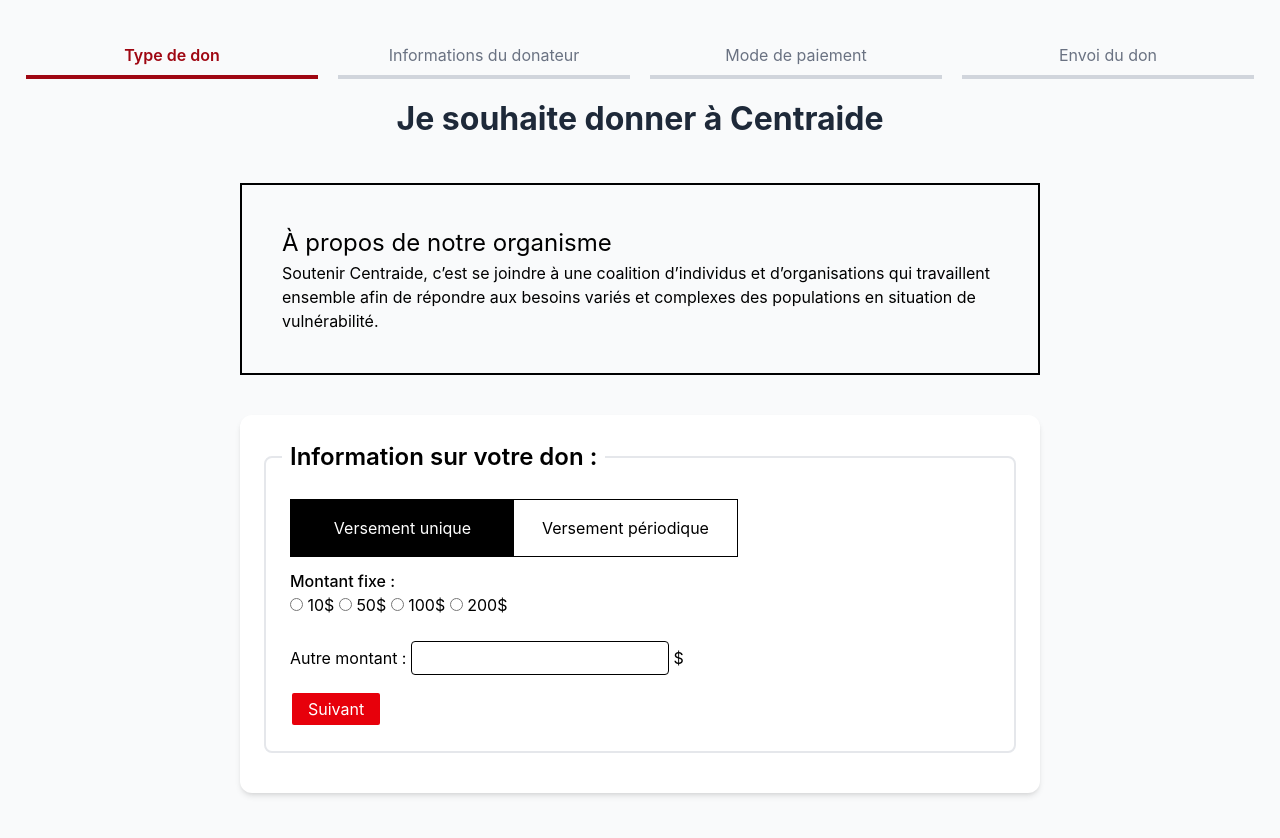
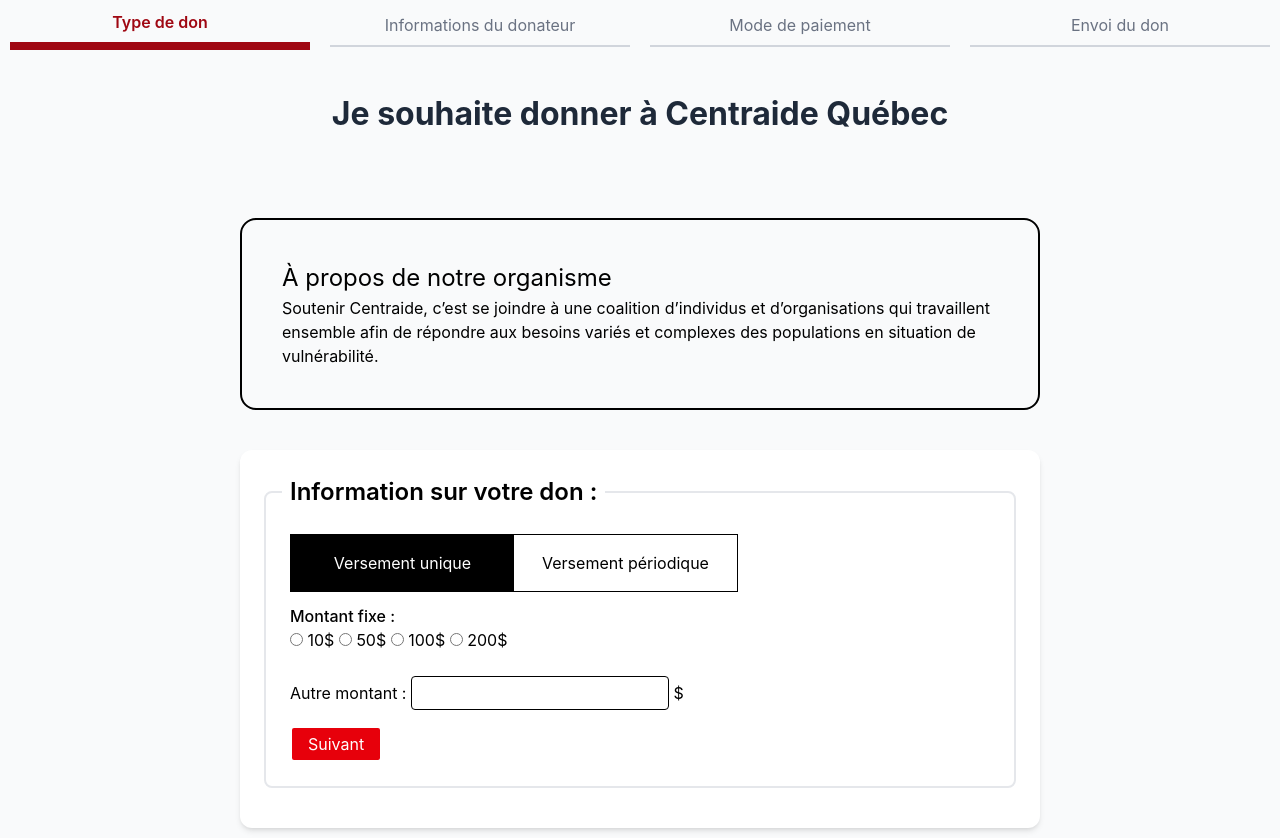
Before and after one commit to bouthilletteariane/Formulaire_Don, a website built with Vite: page index.html in a window 1280 px wide. Built offline with nearby package versions, Linux system fonts and the light colour scheme.

Commit message:
step-left avancement

```diff
--- a/index.html
+++ b/index.html
@@ -8,34 +8,34 @@
 </head>
 
 
-<body class="min-h-screen bg-gray-50 flex flex-col items-center justify-center p-4">
+<body class=" bg-gray-50 flex flex-col items-center justify-center">
   <!-- Navigation Steps-left -->
-<nav aria-label="Étapes du formulaire de don" class="w-full py-4">
+<nav aria-label="Étapes du formulaire de don" class="w-full ">
   <ol class="flex flex-row items-center justify-between gap-5 list-none p-0 m-0">
     <!-- Étape Actuelle -->
-    <li aria-current="step" class="flex-1 text-center">
-      <a href="#" class="block pb-2 border-b-4 border-red-800 font-semibold text-red-800">
+    <li aria-current="step" class="flex-1 text-center etape-nav-1">
+      <a href="#" class="block pb-2 border-b-8 border-red-800 font-semibold text-red-800">
         <span class="sr-only">Étape 1 </span>
         Type de don
       </a>
     </li>
     <!-- Étape Suivante 1 -->
-    <li class="flex-1 text-center">
-      <a href="#" class="block pb-2 border-b-4 border-gray-300 text-gray-500">
+    <li class="flex-1 text-center etape-nav-2">
+      <a href="#" class="block pb-2 border-b-2 border-gray-300 text-gray-500">
         <span class="sr-only">Étape 2 </span>
         Informations du donateur
       </a>
     </li>
     <!-- Étape Suivante 2 -->
-    <li class="flex-1 text-center">
-      <a href="#" class="block pb-2 border-b-4 border-gray-300 text-gray-500">
+    <li class="flex-1 text-center etape-nav-3">
+      <a href="#" class="block pb-2 border-b-2 border-gray-300 text-gray-500">
         <span class="sr-only">Étape 3 </span>
         Mode de paiement
       </a>
     </li>
     <!-- Étape Suivante 3 -->
-    <li class="flex-1 text-center">
-      <a href="#" class="block pb-2 border-b-4 border-gray-300 text-gray-500">
+    <li class="flex-1 text-center etape-nav-4">
+      <a href="#" class="block pb-2 border-b-2 border-gray-300 text-gray-500">
         <span class="sr-only">Étape 4 </span>
         Envoi du don
       </a>
@@ -44,9 +44,9 @@
   </ol>
 </nav>
 
-  <h1 class="font-bold text-center text-gray-800">Je souhaite donner à Centraide</h1>
+  <h1 class="font-bold text-center p-10 text-gray-800">Je souhaite donner à Centraide Québec</h1>
 
-  <div class="informations border-2 border-black w-200 p-10 m-10">
+  <div class="informations border-2 rounded-2xl border-black w-200 p-10 m-10">
     <h2 class="sous-titre">À propos de notre organisme</h2>
     <p>
       Soutenir Centraide, c’est se joindre à une coalition d’individus et d’organisations qui travaillent ensemble afin
--- a/src/main.ts
+++ b/src/main.ts
@@ -10,6 +10,13 @@ const etape2 = document.querySelector('.etape2');
 const etape3 = document.querySelector('.etape3');
 const etape4 = document.querySelector('.etape4');
 
+//Déclaration pour step left
+const etapesNav = [
+  document.querySelector('.etape-nav-1'),
+  document.querySelector('.etape-nav-2'),
+  document.querySelector('.etape-nav-3'),
+  document.querySelector('.etape-nav-4')
+];
 let etapeRendu = 1;
 
 //Déclaration navigation "retour";
@@ -28,19 +35,47 @@ formulaire?.setAttribute('novalidate', '');
 function initialisation() {
   boutonEnvoie?.classList.add("hidden");
   etapeRendu=1
+  mettreAJourSteppers(etapeRendu);
 }
 
 initialisation();
+//Fonction navigation des étapes stpes-left:
+
+function mettreAJourSteppers(etapeActive) {
+  let index = 1;
+
+  for (const li of etapesNav) {
+    const lien = li.querySelector('a');
+
+    if (index === etapeActive) {
+      // Étape active : bordure rouge
+      li.setAttribute('aria-current', 'step');
+      lien.className = 'block pb-2 border-b-8 border-red-800 font-semibold text-red-800';
+    } else {
+      // Étape inactive : bordure grise
+      li.removeAttribute('aria-current');
+      lien.className = 'block pb-2 border-b-2 border-gray-300 text-gray-500';
+    }
+
+    index = index + 1;
+  }
+}
+
+
+
 
 //Fonction pour la navigation entre les étapes
 function navigationEtapes() {
   //Navigation etape1 -> etape2
   bouton1?.addEventListener("click", () => {
-
       etape1?.classList.add("hidden");
     bouton1?.classList.add("hidden");
     etape2?.classList.remove("hidden");
     bouton2?.classList.remove("hidden");
+
+    etapeRendu=2;
+    mettreAJourSteppers(etapeRendu);
+
 
       }
   );
@@ -53,6 +88,8 @@ function navigationEtapes() {
     bouton2?.classList.add("hidden");
     etape3?.classList.remove("hidden");
     bouton3?.classList.remove("hidden");
+    etapeRendu=3;
+    mettreAJourSteppers(etapeRendu);
 
       }
   });
@@ -62,6 +99,8 @@ function navigationEtapes() {
     bouton3?.classList.add("hidden");
     etape4?.classList.remove("hidden");
     boutonEnvoie?.classList.remove("hidden");
+    etapeRendu=4;
+    mettreAJourSteppers(etapeRendu);
 
 
   });
@@ -70,22 +109,28 @@ function navigationEtapes() {
 
 navigationEtapes();
 
-//Fonction de navigation "retour"
+// Fonction de navigation "retour"
 function navigationRetour() {
-  //Navigation étape 2 -> étape 1
+  // Navigation étape 2 -> étape 1
   boutonRetour1?.addEventListener("click", () => {
     etape2?.classList.add("hidden");
     bouton2?.classList.add("hidden");
     etape1?.classList.remove("hidden");
     bouton1?.classList.remove("hidden");
 
-  })
-  //Navigation étape 3 -> étape 2
-  boutonRetour2?.addEventListener("click",(event) => {
+    etapeRendu = 1;
+    mettreAJourSteppers(etapeRendu);
+  });
+
+  // Navigation étape 3 -> étape 2
+  boutonRetour2?.addEventListener("click", (event) => {
     etape3?.classList.add("hidden");
     bouton3?.classList.add("hidden");
     etape2?.classList.remove("hidden");
     bouton2?.classList.remove("hidden");
+
+    etapeRendu = 2;
+    mettreAJourSteppers(etapeRendu);
   });
 }
 navigationRetour();
```
Lines whose indentation alone changed are shown as unchanged.
